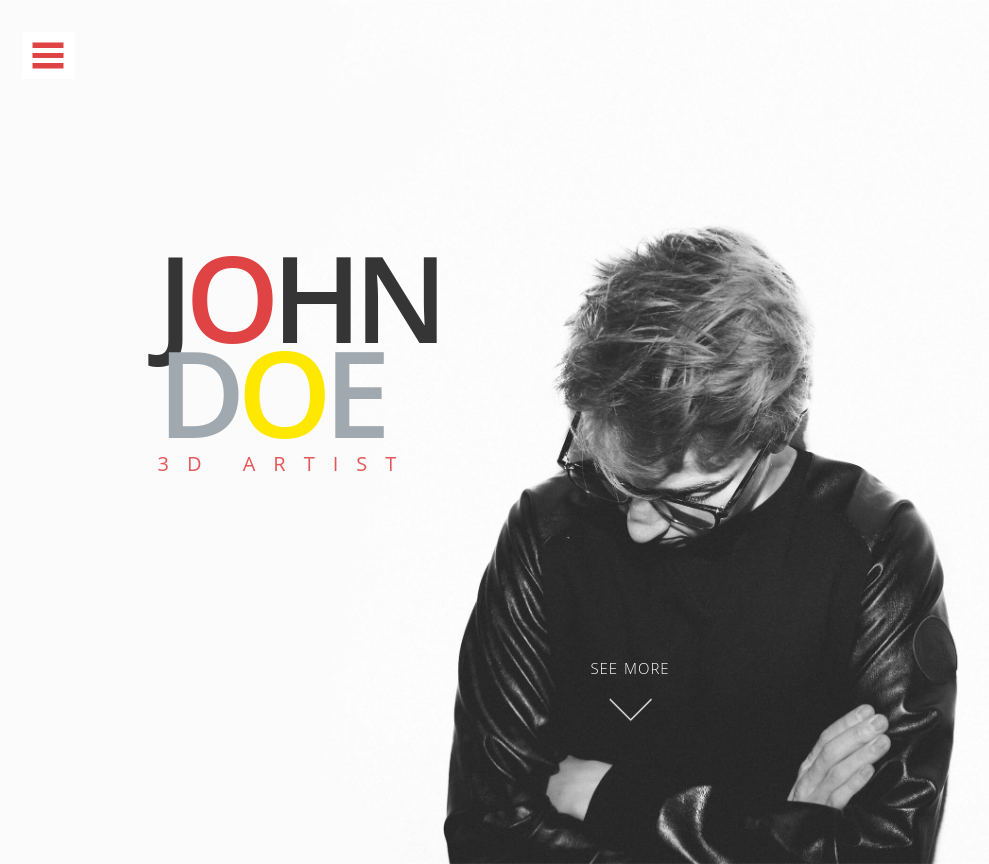
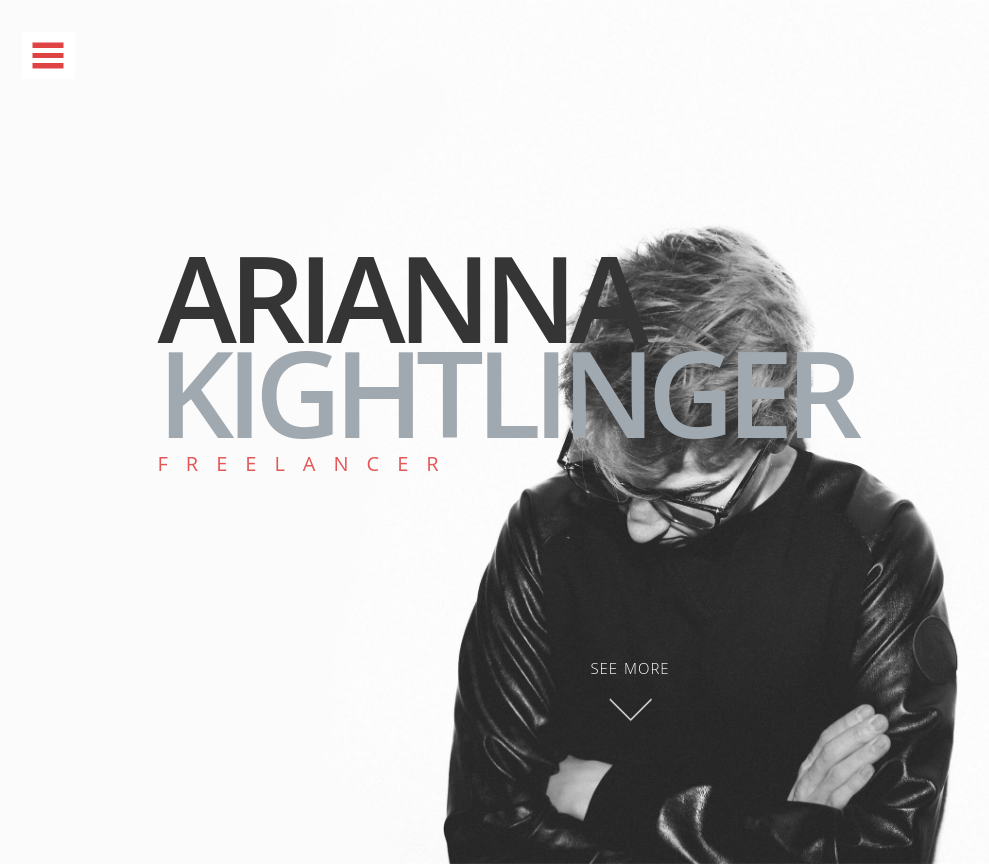
Before and after one commit to arianna-k/Arianna-k.github.io, a plain HTML site: page index.html in a window 1280 px wide. Shown: the top 864 px of the page, without its empty margins (10-999 px from the left). Drawn offline with nearby package versions, Linux system fonts and the light colour scheme.

Commit message:
Update index.html
Header Update in the index.html

```diff
--- a/index.html
+++ b/index.html
@@ -71,10 +71,10 @@
               <div class="row">
                 <div class="col-md-8 col-md-offset-1 inner">
                   <h1 class="animated fadeInDown">
-                    J<span style="color:#E04343;">o</span>hn<br/>
-                    <span>D<span style="color:#FFE800">o</span>e</span>
+                    Arianna<br/>
+                    <span>Kightlinger</span>
                   </h1><!-- Title -->
-                  <h3 class="animated fadeInUp delay-05s"><span class="rotate">Web Designer,Photographer,3d Artist</span></h3><!-- Text Rotator -->
+                  <h3 class="animated fadeInUp delay-05s"><span class="rotate">Software Engineer, Project Management, Freelancer</span></h3><!-- Text Rotator -->
                 </div>
               </div>
 			  <!-- Learn More Button -->
```
